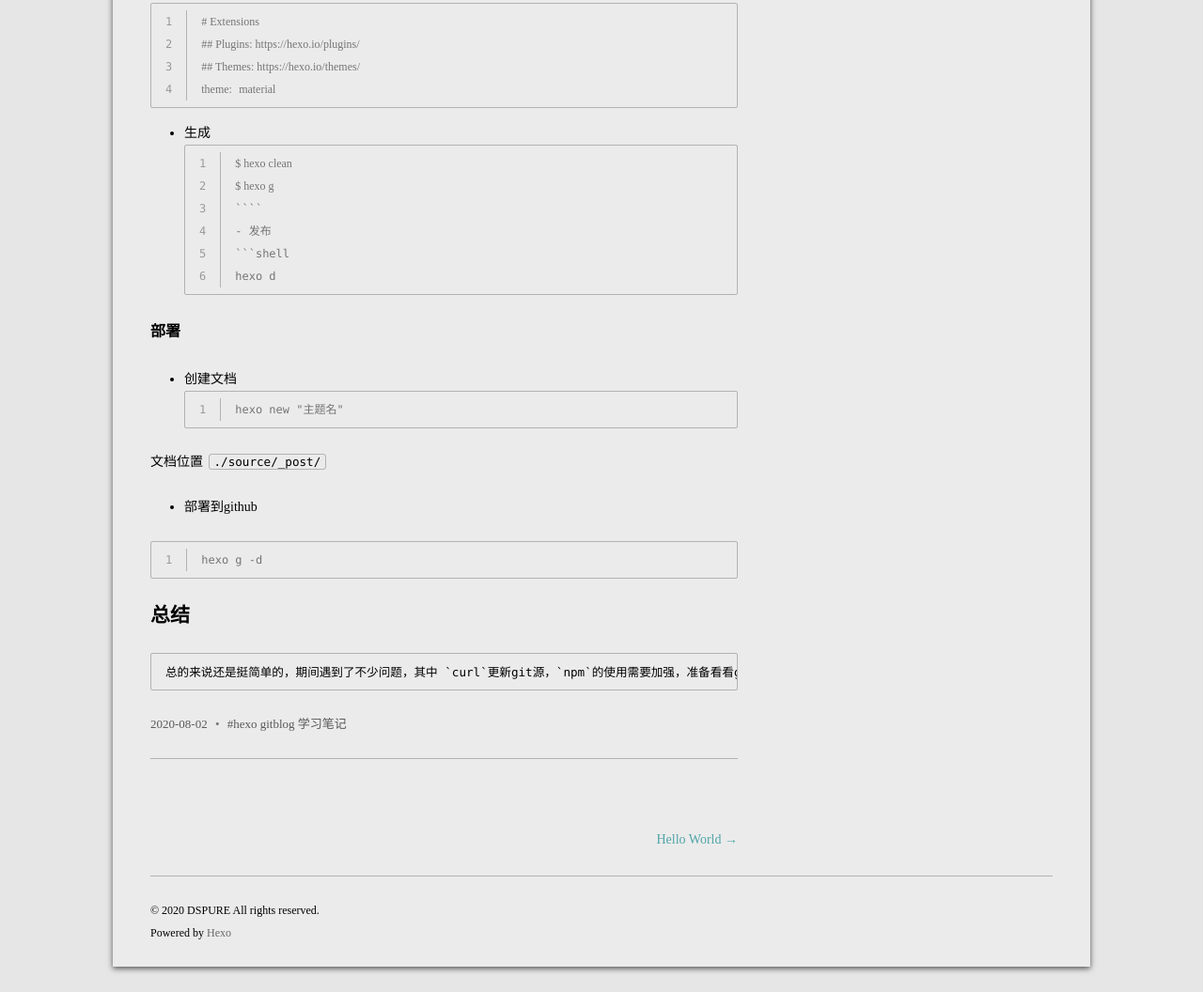
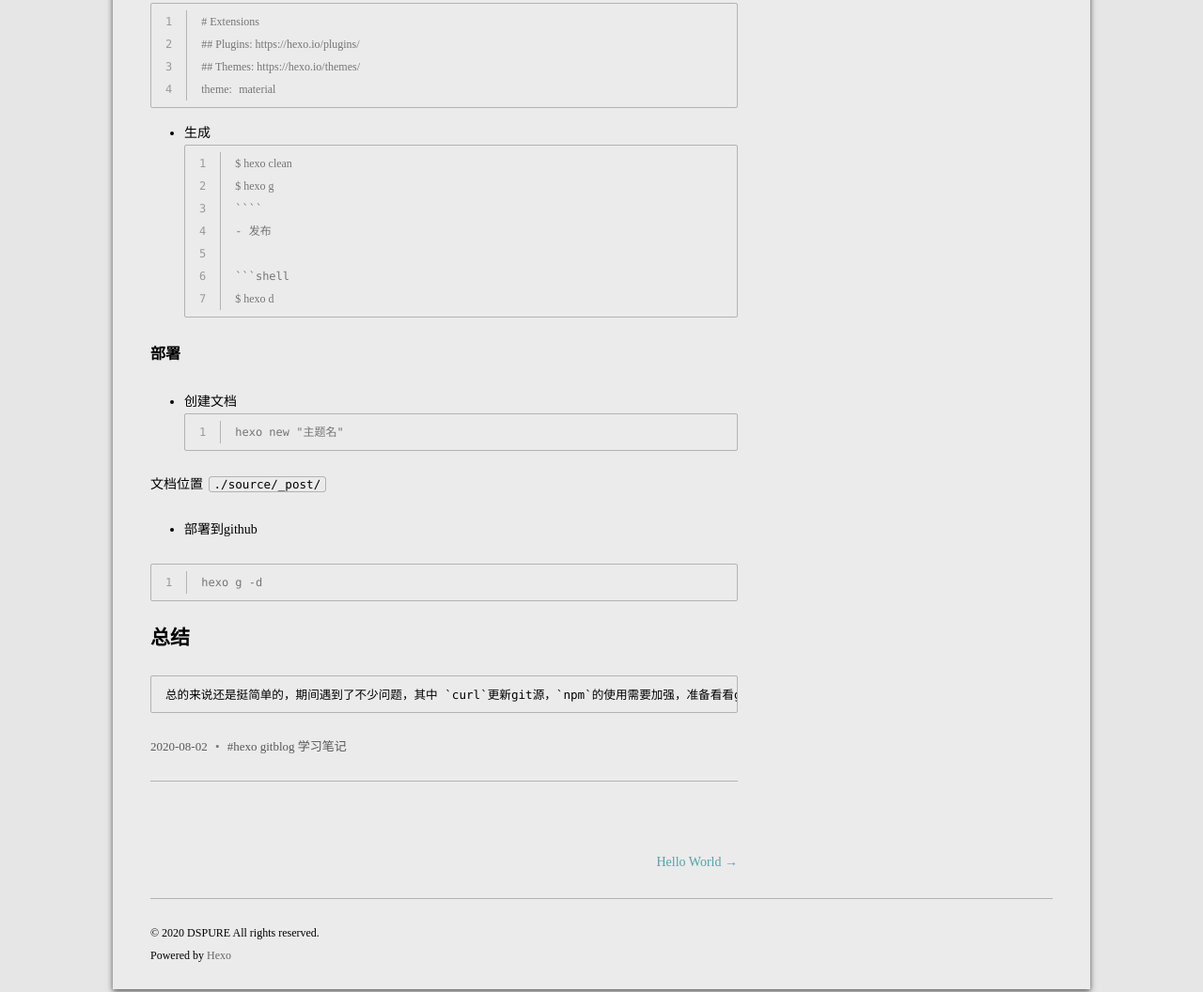
Before and after one commit to dspure/dspure.github.io, a plain HTML site: page 2020/08/02/hexo-github配置/index.html in a window 1280 px wide. Shown: the part 3066-4122 px from the top of the page at 94% size. Drawn offline with Linux system fonts and the light colour scheme.

Commit message:
Site updated: 2020-08-02 17:50:43

`````diff
--- a/2020/08/02/hexo-github配置/index.html
+++ b/2020/08/02/hexo-github配置/index.html
@@ -23,7 +23,7 @@
 <meta property="og:description" content="搭建流程一、背景 gitpage  gitpage是github提供的一种利用github仓库快速搭建的博客 通过dspure@github.io的方式即可访问  hexo  hexo是网页部署的神器，利用hexo可以快速将自己设计的网页部署到github上，而且对比gitbook使用服务器部署，hexo方便多了，而且对我这种不会前端的人来说，hexo的主题是真的不错  简短的絮叨  我这种前端小">
 <meta property="og:locale" content="en_US">
 <meta property="article:published_time" content="2020-08-02T07:42:46.000Z">
-<meta property="article:modified_time" content="2020-08-02T09:48:03.773Z">
+<meta property="article:modified_time" content="2020-08-02T09:50:37.438Z">
 <meta property="article:author" content="DSPURE">
 <meta property="article:tag" content="hexo gitblog 学习笔记">
 <meta name="twitter:card" content="summary">
@@ -153,7 +153,7 @@
 <p>修改 <code>_config.yml</code> 文件</p>
 <figure class="highlight yml"><table><tr><td class="gutter"><pre><span class="line">1</span><br><span class="line">2</span><br><span class="line">3</span><br><span class="line">4</span><br></pre></td><td class="code"><pre><span class="line"><span class="comment"># Extensions</span></span><br><span class="line"><span class="comment">## Plugins: https://hexo.io/plugins/</span></span><br><span class="line"><span class="comment">## Themes: https://hexo.io/themes/</span></span><br><span class="line"><span class="attr">theme:</span> <span class="string">material</span></span><br></pre></td></tr></table></figure>
 <ul>
-<li>生成<figure class="highlight shell"><table><tr><td class="gutter"><pre><span class="line">1</span><br><span class="line">2</span><br><span class="line">3</span><br><span class="line">4</span><br><span class="line">5</span><br><span class="line">6</span><br></pre></td><td class="code"><pre><span class="line"><span class="meta">$</span><span class="bash"> hexo clean</span></span><br><span class="line"><span class="meta">$</span><span class="bash"> hexo g</span></span><br><span class="line">````</span><br><span class="line">- 发布</span><br><span class="line">```shell</span><br><span class="line">hexo d</span><br></pre></td></tr></table></figure>
+<li>生成<figure class="highlight shell"><table><tr><td class="gutter"><pre><span class="line">1</span><br><span class="line">2</span><br><span class="line">3</span><br><span class="line">4</span><br><span class="line">5</span><br><span class="line">6</span><br><span class="line">7</span><br></pre></td><td class="code"><pre><span class="line"><span class="meta">$</span><span class="bash"> hexo clean</span></span><br><span class="line"><span class="meta">$</span><span class="bash"> hexo g</span></span><br><span class="line">````</span><br><span class="line">- 发布</span><br><span class="line"></span><br><span class="line">```shell</span><br><span class="line"><span class="meta">$</span><span class="bash"> hexo d</span></span><br></pre></td></tr></table></figure>
 
 </li>
 </ul>
`````
Also changed, not shown: index.html (+1 -1 lines).
